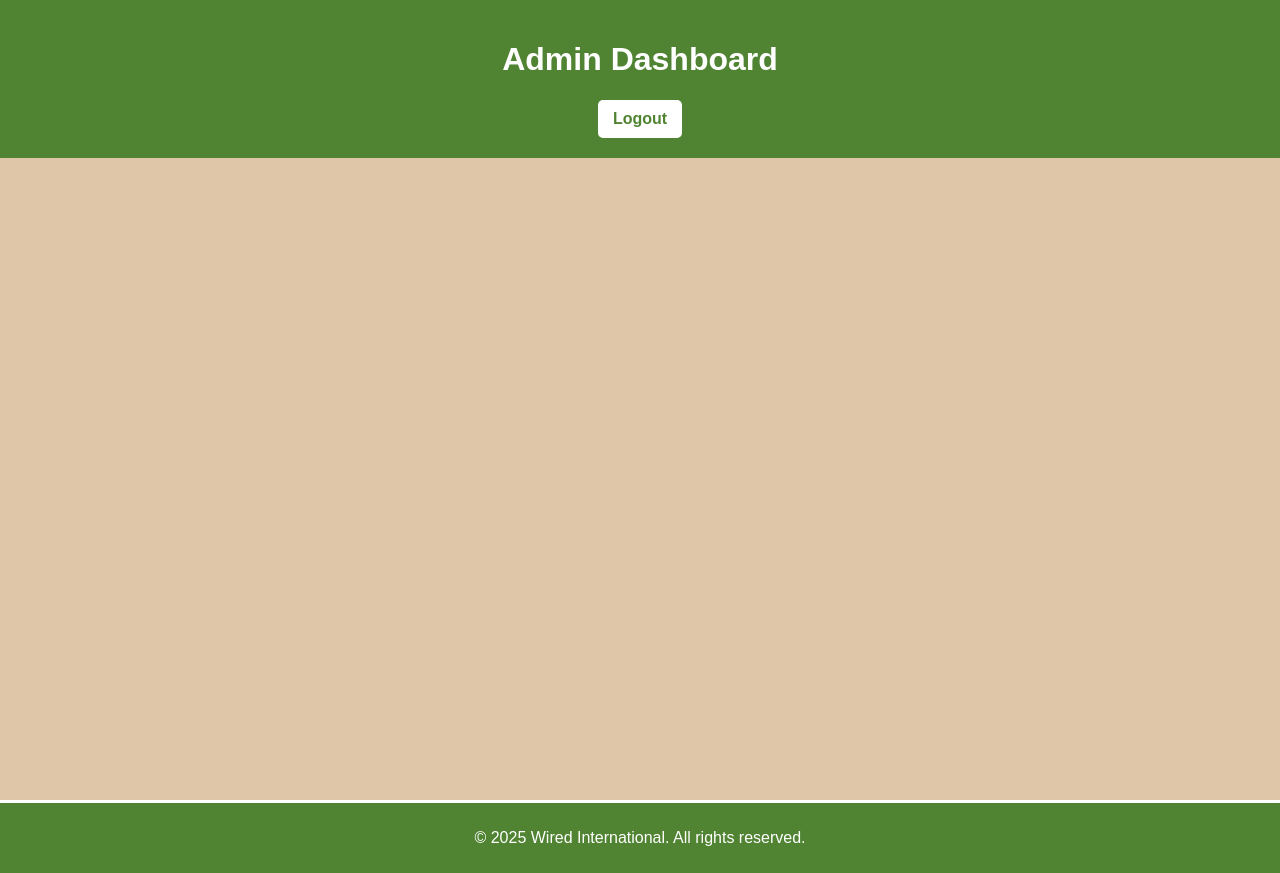
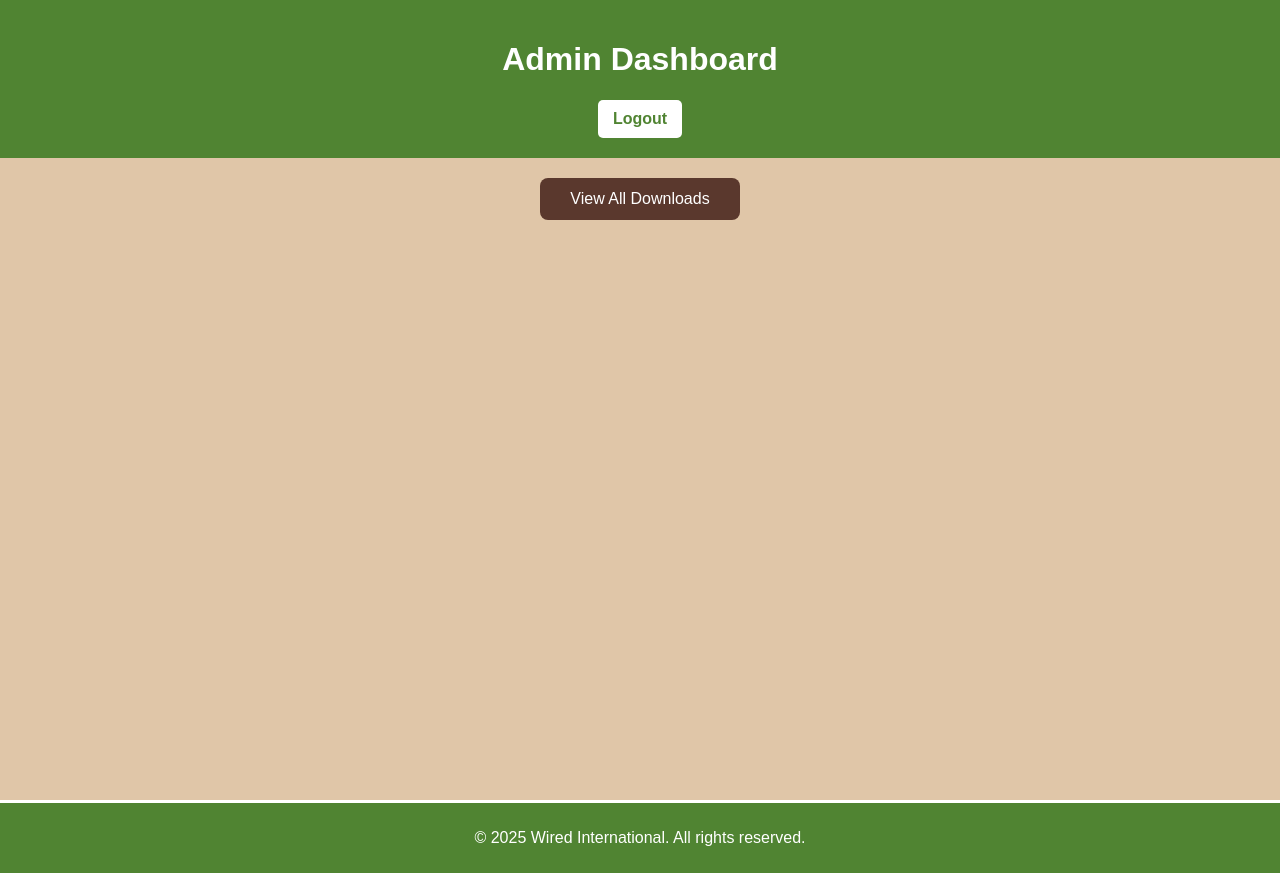
Before and after one commit to mseaman26/wired-admin-dashboard, a React (Vite) app: page / in a window 1280 px wide. Built offline with nearby package versions, Linux system fonts and the light colour scheme; no server answers; sample sign-in values are in the browser's storage.

Commit message:
fetching and displaying downloads

```diff
--- a/src/api/authAPI.tsx
+++ b/src/api/authAPI.ts
@@ -1,12 +1,11 @@
 import { UserLogin } from "../interfaces/UserLoginInterface";
 
 //bring in env variable for api url using vite specific import.meta
-const apiUrl = import.meta.env.VITE_API_BASE_URL || '';
 
 
 const login = async (userInfo: UserLogin) => {
   try {
-    const response = await fetch(`${apiUrl}/auth/login`, {
+    const response = await fetch(`/auth/login`, {
       method: 'POST',
       headers: {
         'Content-Type': 'application/json'
--- /dev/null
+++ b/src/api/downloadsApi.ts
@@ -0,0 +1,25 @@
+
+
+import { DownloadInterface } from "../interfaces/DownloadInterface";
+import Auth from "../utils/auth";
+
+
+//fetch data from /downloads endpoint
+export const fetchDownloads = async (): Promise<DownloadInterface[]> => {
+    try {
+        const response = await fetch(`/downloads`, {
+            headers: {
+                Authorization: `Bearer ${Auth.getToken()}`,
+                contentype: 'application/json'
+            }
+        });
+        const data = await response.json();
+        if(!response.ok) {
+            throw new Error(data.message || 'Failed to fetch downloads');
+        }
+        return data;
+    } catch(err) {
+        console.log('Error from getDownloads: ', err);
+        throw err;
+    }
+}
--- a/src/components/DashboardHeader.tsx
+++ b/src/components/DashboardHeader.tsx
@@ -10,6 +10,7 @@ export default function DashboardHeader() {
         auth.logout();
         setIsAuthenticated(false);
     }
+
 
     return (
         <div style={styles.container}>
@@ -26,6 +27,7 @@ const styles: {[key: string]: React.CSSProperties} = {
     color: '#fff',
     padding: '20px',
     textAlign: 'center',
+    width: '100%',
   },
   logoutButton: {
     backgroundColor: "#fff",
--- /dev/null
+++ b/src/components/DownloadTable.tsx
@@ -0,0 +1,67 @@
+import React from 'react';
+import { DownloadInterface } from '../interfaces/DownloadInterface';
+
+const DataTable = ({ data }: { data: DownloadInterface[] }) => {
+  return (
+    <div style={styles.tableContainer}>
+        <table style={styles.table}>
+            <thead>
+                <tr>
+                    <th style={styles.th}>Date</th>
+                    <th style={styles.th}>Latitude</th>
+                    <th style={styles.th}>Longitude</th>
+                    <th style={styles.th}>Module Name</th>
+                    <th style={styles.th}>Package Name</th>
+                </tr>
+            </thead>
+            <tbody>
+            {data.map((download, index) => (
+                <tr key={`download_${download.id}`} style={index % 2 === 0 ? styles.evenRow : styles.oddRow}>
+                    <td style={styles.td}>{new Date(download.download_date).toLocaleDateString()}</td>
+                    <td style={styles.td}>{download.latitude}</td>
+                    <td style={styles.td}>{download.longitude}</td>
+                    <td style={styles.td}>{download.module?.name}</td>
+                    <td style={styles.td}>{download.package?.name}</td>
+                </tr>
+            ))}
+            </tbody>
+        </table>
+    </div>
+  );
+};
+
+const styles: { [key: string]: React.CSSProperties } = {
+  tableContainer: {
+    marginTop: '20px',
+    overflowX: 'auto',
+    borderRadius: '8px',
+    boxShadow: '0 4px 8px rgba(0, 0, 0, 0.1)',
+    maxWidth: '90%',
+
+  },
+  table: {
+    width: '100%',
+    borderCollapse: 'collapse',
+    backgroundColor: '#fff',
+  },
+  th: {
+    backgroundColor: '#5a382d', // Dark brown header
+    color: '#fff',
+    padding: '12px',
+    textAlign: 'left',
+    fontWeight: 'bold',
+  },
+  td: {
+    padding: '12px',
+    borderBottom: '1px solid #ddd',
+    color: '#333',
+  },
+  evenRow: {
+    backgroundColor: '#f9f9f9', // Light gray for readability
+  },
+  oddRow: {
+    backgroundColor: '#e0c6a8', // Matches your dashboard background
+  },
+};
+
+export default DataTable;
--- /dev/null
+++ b/src/interfaces/DownloadInterface.ts
@@ -0,0 +1,16 @@
+interface ModuleInterface {
+    name: string;
+}
+interface PackageInterface {
+    name: string;
+}
+
+export interface DownloadInterface {
+    id: number;
+    download_date: string;
+    latitude: number;
+    longitude: number;
+    module?: ModuleInterface,
+    package?: PackageInterface
+
+}
--- a/src/pages/AdminDashboard.tsx
+++ b/src/pages/AdminDashboard.tsx
@@ -1,13 +1,36 @@
 
+import { useState, useEffect } from 'react';
 import DashboardHeader from '../components/DashboardHeader';
+import DownloadTable from '../components/DownloadTable';
+import { fetchDownloads } from '../api/downloadsApi';
+import { DownloadInterface } from '../interfaces/DownloadInterface';
 
 const AdminDashboard = () => {
 
+  const [downloads, setDownloads] = useState<DownloadInterface[]>([]);
+  const [errorMessage, setErrorMessage] = useState<string>('');
+
+  const handleViewAllDownloads = async () => {
+    setErrorMessage('');
+    try {
+      const data = await fetchDownloads();
+      setDownloads(data);
+    } catch (err) {
+      if (err instanceof Error) {
+        setErrorMessage(err.message);
+      } else {
+        setErrorMessage('An unknown error occurred. Please try again later.');
+      }
+    }
+  }
+
+
   return (
     <div style={styles.container}>
-
       <DashboardHeader/>
-
+      <button style={styles.button} onClick={handleViewAllDownloads}>View All Downloads</button>
+      {errorMessage && <div style={styles.error}>{errorMessage}</div>}
+      {downloads.length > 0 && <DownloadTable data={downloads} />}
     </div>
   );
 };
@@ -20,6 +43,33 @@ const styles: { [key: string]: React.CSSProperties } = {
     display: 'flex',
     flexDirection: 'column',
     color: '#333', // Set default text color to dark gray for readability
+    alignItems: 'center',
+
+  },
+  button: {
+    backgroundColor: '#5a382d', // Dark brown for contrast
+    color: '#fff',
+    fontSize: '16px',
+    padding: '12px 24px',
+    border: 'none',
+    borderRadius: '8px',
+    cursor: 'pointer',
+    transition: 'background 0.3s ease',
+    marginTop: '20px',
+    maxWidth: '200px',  // Ensures it doesn't get too wide
+    width: '100%', // Allows it to shrink on smaller screens
+    textAlign: 'center',
+  },
+  error: {
+    backgroundColor: '#D9534F', // Bootstrap danger red
+    color: '#fff',
+    padding: '10px',
+    borderRadius: '5px',
+    marginTop: '15px',
+    textAlign: 'center',
+    fontSize: '14px',
+    maxWidth: '80%',
+    width: '100%',
   },
 };
 
--- a/vite.config.ts
+++ b/vite.config.ts
@@ -13,6 +13,11 @@ export default defineConfig({
         target: 'http://localhost:3000',
         changeOrigin: true,
         secure: false,
+      },
+      '/downloads': {
+        target: 'http://localhost:3000',
+        changeOrigin: true,
+        secure: false,
       }
     },
   },
```
